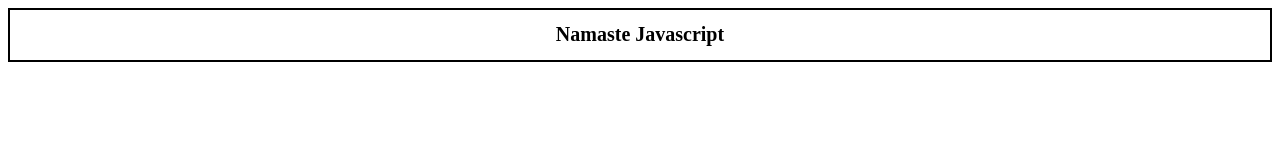
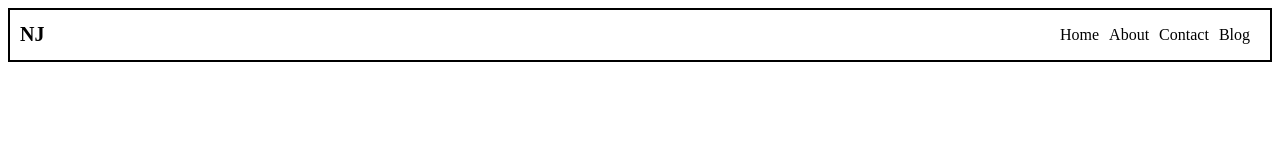
Before and after one commit to Lohith-Pavan/JavaScriptExample1, a plain HTML site: page TmfJavascript/index.html in a window 1280 px wide. Drawn offline with Linux system fonts and the light colour scheme.

Commit message:
html using ReactJs

```diff
--- /dev/null
+++ b/TmfJavascript/ReactJS/index.html
@@ -0,0 +1,42 @@
+<!DOCTYPE html>
+<html lang="en">
+<head>
+  <meta charset="UTF-8">
+  <meta name="viewport" content="width=device-width, initial-scale=1.0">
+  <script crossorigin src="https://unpkg.com/react@18/umd/react.development.js"></script>
+  <script crossorigin src="https://unpkg.com/react-dom@18/umd/react-dom.development.js"></script>
+  <title>Document</title>
+</head>
+<body>
+  <div id = "rootDiv"></div>
+    <script>
+      // var h1 = document.createElement("h1");
+      // h1.innerHTML = "Namaste Javascript";
+      // mainDiv.appendChild(h1);
+      // rootDiv.appendChild(mainDiv);
+      const h1 = React.createElement("h1",null,"Namaste Javascript");
+      const mainDiv = React.createElement("div",null,h1);
+      const root = ReactDom.createRoot(document.getElementById("rootDiv"));
+      root.render(mainDiv);
+    </script>
+</body>
+</html>
+<!-- <!DOCTYPE html>
+<html lang="en">
+  <head>
+    <meta charset="UTF-8" />
+    <meta name="viewport" content="width=device-width, initial-scale=1.0" />
+    <title>React without JSX Example</title>
+    <script crossorigin src="https://unpkg.com/react@18/umd/react.development.js"></script>
+    <script crossorigin src="https://unpkg.com/react-dom@18/umd/react-dom.development.js"></script>
+  </head>
+  <body>
+    <div id="rootDiv"></div>
+    <script>
+      const h1 = React.createElement("h1", null, "Namaste Javascript");
+      const mainDiv = React.createElement("div", null, h1);
+      const root = ReactDOM.createRoot(document.getElementById("rootDiv"));
+      root.render(mainDiv);
+    </script>
+  </body>
+</html> -->
--- a/TmfJavascript/index.html
+++ b/TmfJavascript/index.html
@@ -12,12 +12,37 @@
         var headDiv = document.createElement("div");
         headDiv.style.display="flex";
         headDiv.style.flexDirection="row";
-        headDiv.style.justifyContent="center";
+        headDiv.style.justifyContent="space-between";
         headDiv.style.border = "2px solid black";
         var h1 = document.createElement("h1");
         h1.style.fontSize="20px";
-        h1.innerHTML = "Namaste Javascript";
+        h1.style.marginLeft = "10px";
+        h1.innerHTML = "NJ";
+        var headerList = document.createElement("div");
+        headerList.style.marginRight = "10px";
+        var list = document.createElement("ul");
+        list.style.listStyleType = "none";
+        list.style.display = "flex";
+        list.style.flexDirection = "row";
+        var listItem1 = document.createElement("li");
+        var listItem2 = document.createElement("li");
+        var listItem3 = document.createElement("li");
+        var listItem4 = document.createElement("li");
+        listItem1.style.marginRight = "10px";
+        listItem2.style.marginRight = "10px";
+        listItem3.style.marginRight = "10px";
+        listItem4.style.marginRight = "10px";
+        listItem1.innerHTML = "Home";
+        listItem2.innerHTML = "About";
+        listItem3.innerHTML = "Contact";
+        listItem4.innerHTML = "Blog";
+        list.appendChild(listItem1);
+        list.appendChild(listItem2);
+        list.appendChild(listItem3);
+        list.appendChild(listItem4);
+        headerList.appendChild(list);
         headDiv.appendChild(h1);
+        headDiv.appendChild(headerList);
         rootDiv.appendChild(headDiv);
     </script>
 </body>
```
